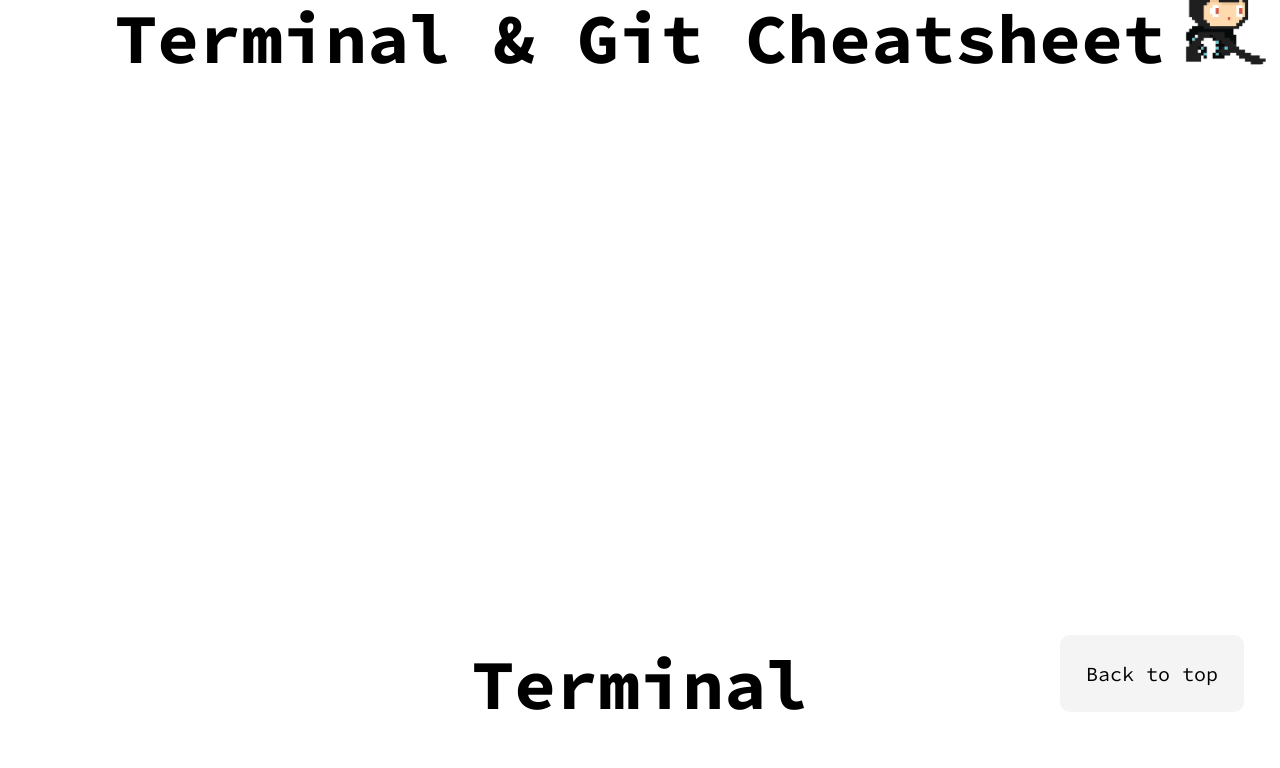
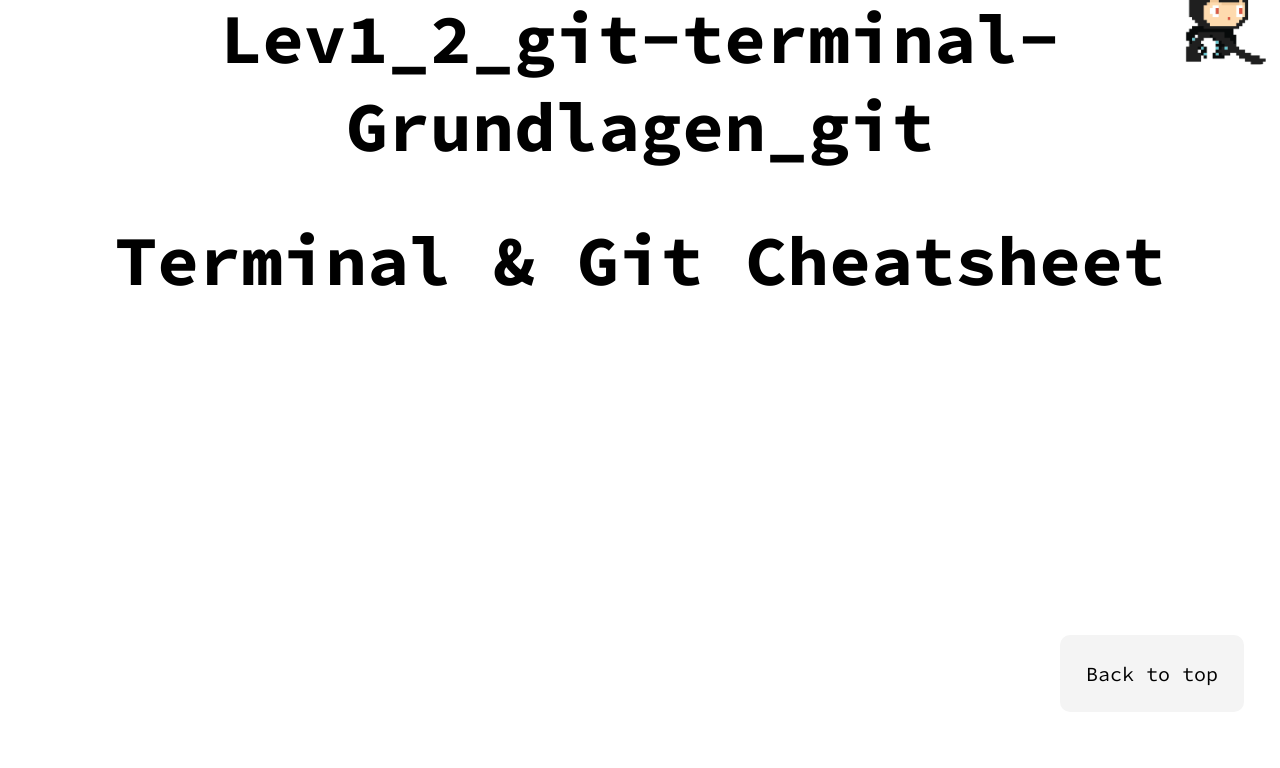
Before and after one commit to rouzbehmozafari/git-cheatsheet, a plain HTML site: page index.html in a window 1280 px wide. Shown: the part 32-800 px from the top of the page. Drawn offline with Linux system fonts and the light colour scheme.

Commit message:
first branch-new idea

```diff
--- a/index.html
+++ b/index.html
@@ -6,6 +6,21 @@
     <meta name="viewport" content="width=device-width, initial-scale=1.0">
     <title>Terminal & Git Cheatsheet</title>
     <link rel="stylesheet" href="assets/styles/css.css">
+    <h1>Lev1_2_git-terminal-Grundlagen_git</h1>
+    <!--
+        diff --git a/index.html b/index.html
+index 2d19cc9..22f4db2 100644
+--- a/index.html
++++ b/index.html
+@@ -6,6 +6,7 @@
+     <meta name="viewport" content="width=device-width, initial-scale=1.0">
+     <title>Terminal & Git Cheatsheet</title>
+     <link rel="stylesheet" href="assets/styles/css.css">
++    <h1>Lev1_2_git-terminal-Grundlagen_git</h1>
+ </head>
+ <body>
+     <header id="header">
+     -->
 </head>
 <body>
     <header id="header">
```
